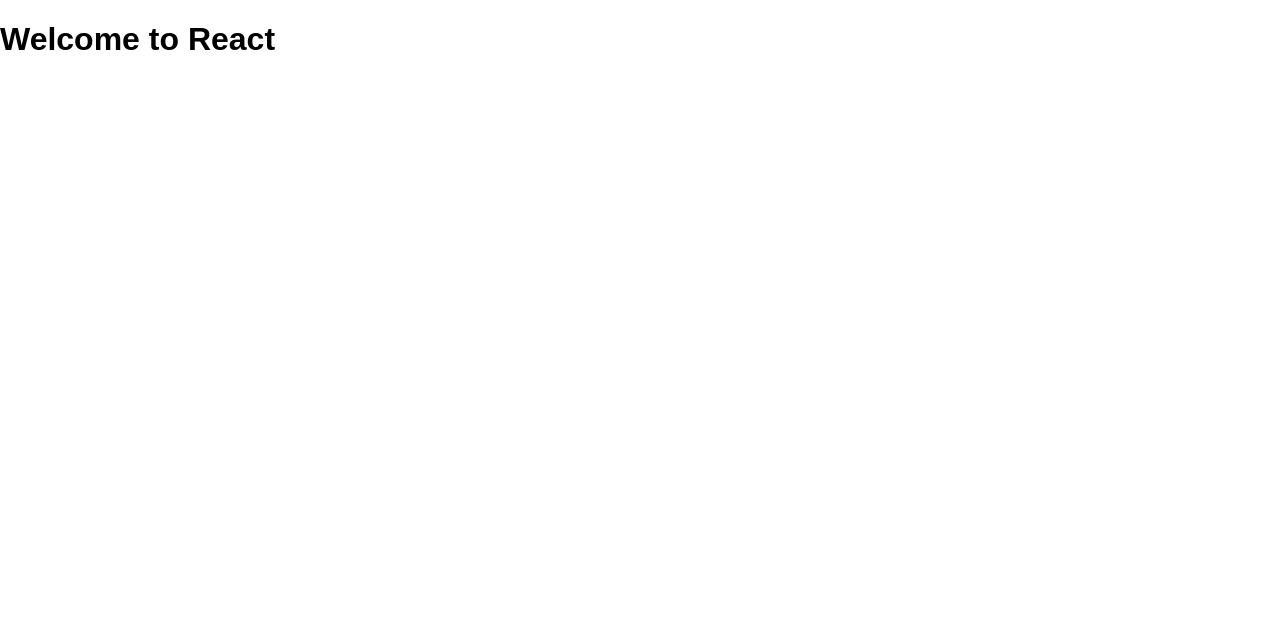
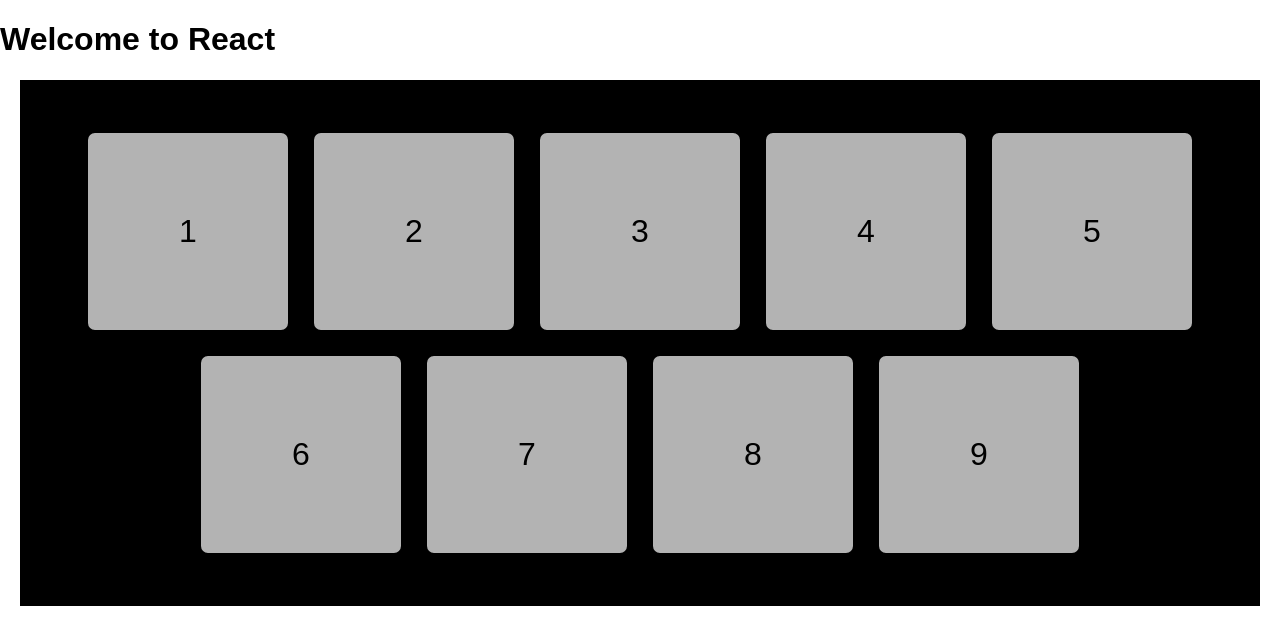
Before and after one commit to jriall/react-drum-machine, a React app: page / in a window 1280 px wide. Built offline with nearby package versions, Linux system fonts and the light colour scheme.

Commit message:
built sound buttons

```diff
--- a/src/components/SoundButton.js
+++ b/src/components/SoundButton.js
@@ -0,0 +1,11 @@
+import React from 'react';
+
+const SoundButton = ({soundName}) => {
+  return (
+    <li className="sound-button">
+      {soundName}
+    </li>
+  );
+};
+
+export default SoundButton;
--- a/src/containers/App.js
+++ b/src/containers/App.js
@@ -1,9 +1,18 @@
-import React, { Component } from 'react';
+import React, { Component } from "react";
+import SoundButtonsContainer from './SoundButtonsContainer';
 
 class App extends Component {
+  constructor(props) {
+    super(props);
+    this.state = {};
+  }
+
   render() {
     return (
-          <h1 className="App-title">Welcome to React</h1>
+      <div className="app">
+        <h1 className="App-title">Welcome to React</h1>
+        <SoundButtonsContainer />
+      </div>
     );
   }
 }
--- a/src/containers/SoundButtonsContainer.js
+++ b/src/containers/SoundButtonsContainer.js
@@ -0,0 +1,16 @@
+import React from 'react';
+import SoundButton from '../components/SoundButton';
+
+const SoundButtonsContainer = () => {
+  const tempArr = [1,2,3,4,5,6,7,8,9];
+  const soundButtons = tempArr.map(a=>{
+    return <SoundButton soundName={a}/>
+  });
+  return (
+    <ul className="sound-buttons-container">
+      {soundButtons}
+    </ul>
+  );
+};
+
+export default SoundButtonsContainer;
--- a/src/style/style.css
+++ b/src/style/style.css
@@ -1,5 +1,25 @@
 body {
+  font-family: sans-serif;
   margin: 0;
   padding: 0;
-  font-family: sans-serif;
 }
+
+.sound-button {
+  background-color: #B3B3B3;
+  border: 3px solid black;
+  border-radius: 10px;
+  width: 100px;
+  text-align: center;
+  padding: 80px 50px 80px 50px;
+  font-size: 200%;
+  display: inline-block;
+  margin: 10px;
+  cursor: pointer;
+}
+
+.sound-buttons-container {
+  background-color: black;
+  text-align: center;
+  padding: 40px;
+  margin: 20px;
+}
```
Also changed, not shown: src/components/Display.js (+9 -0 lines), src/components/PowerButton.js (+9 -0 lines), src/components/ToggleSound.js (+9 -0 lines), src/components/Volume.js (+9 -0 lines), src/containers/Controls.js (+9 -0 lines).
